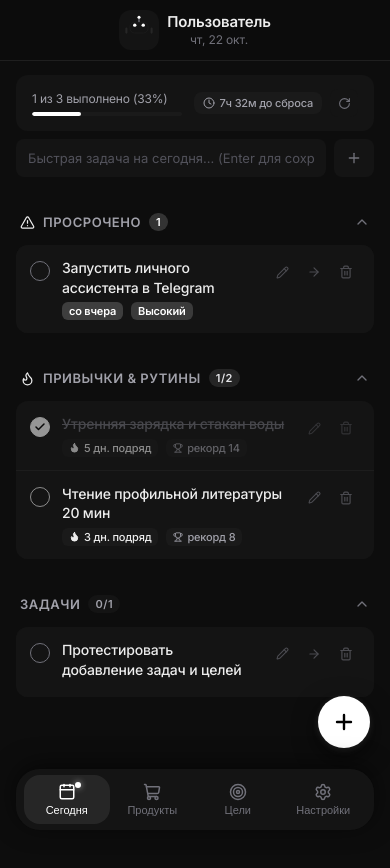
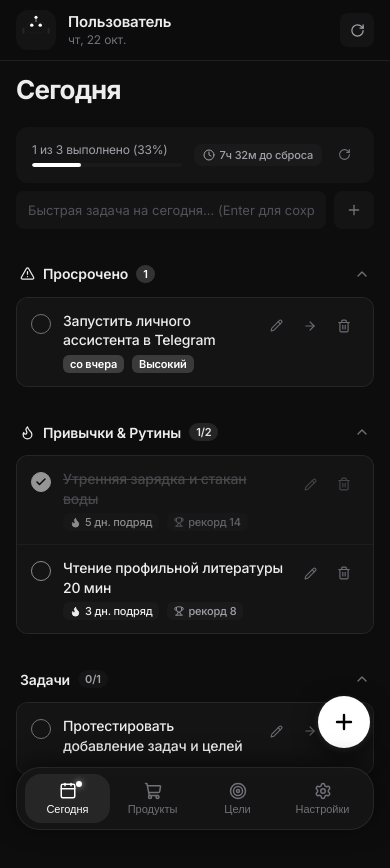
Before and after one commit to Artstrel/TaskerBot, a React (Vite) app in the folder frontend/: page / in a window 390 px wide. Shown: the top 868 px of the page. Before the commit the page ends 844 px from the top, so only its background shows below. Built offline with nearby package versions, Linux system fonts and the light colour scheme; no server answers.

Commit message:
fix(ui): restore list/dock borders, align groceries layout, add iOS large titles and improve header responsiveness

```diff
--- a/frontend/src/App.jsx
+++ b/frontend/src/App.jsx
@@ -372,7 +372,7 @@ export default function App() {
               </div>
             </div>
 
-            <div className="header-actions desktop-only-item">
+            <div className="header-actions">
               {isSyncing && (
                 <span className="sync-badge" title="Синхронизация с сервером...">
                   <span className="sync-dot" />
--- a/frontend/src/components/GoalsTab.jsx
+++ b/frontend/src/components/GoalsTab.jsx
@@ -370,10 +370,11 @@ export default function GoalsTab({
 
   return (
     <div className="linear-section" style={{ paddingBottom: '30px' }}>
+      <h1 className="mobile-large-title mobile-only-item" style={{ margin: '0 0 10px 0' }}>Проекты & Цели</h1>
       {/* Header bar */}
       <div style={{ display: 'flex', alignItems: 'center', justifyContent: 'space-between', marginBottom: '14px' }}>
         <div>
-          <h2 style={{ fontSize: '18px', fontWeight: 600, color: 'var(--text-primary)' }}>
+          <h2 className="desktop-only-item" style={{ fontSize: '18px', fontWeight: 600, color: 'var(--text-primary)' }}>
             Проекты & Цели
           </h2>
           <div style={{ fontSize: '12px', color: 'var(--text-tertiary)', marginTop: '2px' }}>
--- a/frontend/src/components/GroceriesTab.jsx
+++ b/frontend/src/components/GroceriesTab.jsx
@@ -423,7 +423,9 @@ export default function GroceriesTab({
   };
 
   return (
-    <div className="tab-scroll-container">
+    <div className="tab-scroll-container groceries-tab-container">
+      <h1 className="mobile-large-title mobile-only-item">Список продуктов</h1>
+
       {/* Progress & Actions Header Card */}
       <div className="day-status-card">
         <div className="day-progress-bar-wrap">
@@ -480,7 +482,7 @@ export default function GroceriesTab({
       </div>
 
       {/* Top Quick Add Bar with Direct Voice Button */}
-      <div style={{ margin: '0 16px 14px 16px' }}>
+      <div className="groceries-quick-add-wrap">
         <form onSubmit={handleQuickSubmit} style={{ display: 'flex', gap: '8px', alignItems: 'center' }}>
           <input
             type="text"
@@ -655,20 +657,20 @@ export default function GroceriesTab({
                 )}
 
                 {/* Right Actions */}
-                <div className="task-actions-row" style={{ marginTop: '2px' }}>
+                <div className="item-action-btns">
                   <button
-                    className="icon-action-btn"
+                    className="item-mini-btn"
                     onClick={() => handleStartEdit(item)}
-                    title="Редактировать продукт"
+                    title="Редактировать"
                   >
                     <Pencil size={13} />
                   </button>
                   <button
-                    className="icon-action-btn delete-btn"
+                    className="item-mini-btn btn-danger"
                     onClick={() => handleDelete(item.id)}
-                    title="Удалить из списка"
+                    title="Удалить"
                   >
-                    <Trash2 size={13} />
+                    <Trash2 size={14} />
                   </button>
                 </div>
               </div>
@@ -731,13 +733,13 @@ export default function GroceriesTab({
                     </div>
                   </div>
 
-                  <div className="task-actions-row" style={{ marginTop: '2px' }}>
+                  <div className="item-action-btns">
                     <button
-                      className="icon-action-btn delete-btn"
+                      className="item-mini-btn btn-danger"
                       onClick={() => handleDelete(item.id)}
                       title="Удалить"
                     >
-                      <Trash2 size={13} />
+                      <Trash2 size={14} />
                     </button>
                   </div>
                 </div>
--- a/frontend/src/components/SettingsTab.jsx
+++ b/frontend/src/components/SettingsTab.jsx
@@ -126,10 +126,11 @@ export default function SettingsTab({ onRefresh, onForceRefresh, isSyncing }) {
 
   return (
     <div className="linear-section" style={{ paddingBottom: '30px' }}>
+      <h1 className="mobile-large-title mobile-only-item" style={{ margin: '0 0 10px 0' }}>Параметры</h1>
       {/* Header */}
       <div style={{ display: 'flex', alignItems: 'center', justifyContent: 'space-between', marginBottom: '14px' }}>
         <div>
-          <h2 style={{ fontSize: '18px', fontWeight: 600, color: 'var(--text-primary)' }}>
+          <h2 className="desktop-only-item" style={{ fontSize: '18px', fontWeight: 600, color: 'var(--text-primary)' }}>
             Параметры
           </h2>
           <div style={{ fontSize: '12px', color: 'var(--text-tertiary)', marginTop: '2px' }}>
--- a/frontend/src/components/TodayTab.jsx
+++ b/frontend/src/components/TodayTab.jsx
@@ -979,6 +979,7 @@ export default function TodayTab({
 
   return (
     <div className="today-tab-container">
+      <h1 className="mobile-large-title mobile-only-item">Сегодня</h1>
       <div className="today-desktop-grid">
         {/* LEFT COLUMN: Status & Habits */}
         <div className="today-col-left">
--- a/frontend/src/index.css
+++ b/frontend/src/index.css
@@ -185,8 +185,33 @@ h1, h2, h3, h4, .brand-font {
 }
 
 body.is-tg-fullscreen .app-header {
-  padding-left: max(calc(18px + var(--safe-left)), 92px);
-  padding-right: max(calc(18px + var(--safe-right)), 92px);
+  padding-left: max(calc(18px + var(--safe-left)), 92px) !important;
+  padding-right: max(calc(18px + var(--safe-right)), 92px) !important;
+  justify-content: center !important;
+  text-align: center;
+}
+
+body.is-tg-fullscreen .header-companion-group {
+  justify-content: center;
+  margin: 0 auto;
+  gap: 8px;
+}
+
+body.is-tg-fullscreen .header-titles {
+  align-items: center;
+  text-align: center;
+}
+
+body.is-tg-fullscreen .header-title-main {
+  justify-content: center;
+}
+
+body.is-tg-fullscreen .header-subtitle {
+  text-align: center;
+}
+
+body.is-tg-fullscreen .header-actions {
+  display: none !important;
 }
 
 .header-companion-group {
@@ -285,6 +310,23 @@ body.is-tg-fullscreen .app-header {
 
 .canvas-sync-btn:active {
   transform: scale(0.94);
+}
+
+/* Mobile Large Title (iOS Style) */
+.mobile-large-title {
+  font-family: 'Outfit', 'Inter', sans-serif;
+  font-size: 26px;
+  font-weight: 700;
+  letter-spacing: -0.03em;
+  color: var(--text-primary);
+  margin: 14px 16px 8px 16px;
+  line-height: 1.15;
+}
+
+@media (min-width: 768px) {
+  .mobile-large-title {
+    display: none !important;
+  }
 }
 
 /* Floating Action Button (FAB) */
@@ -338,7 +380,7 @@ body.is-tg-fullscreen .app-header {
   background: rgba(22, 22, 22, 0.94);
   backdrop-filter: blur(20px);
   -webkit-backdrop-filter: blur(20px);
-  border: none;
+  border: 1px solid var(--border-subtle);
   border-radius: 24px;
   box-shadow: var(--shadow-dock);
   padding: 6px 8px;
@@ -423,11 +465,10 @@ body.is-tg-fullscreen .app-header {
 }
 
 .linear-section-title {
-  font-size: 13px;
+  font-size: 14px;
   font-weight: 600;
-  text-transform: uppercase;
-  letter-spacing: 0.04em;
-  color: var(--text-secondary);
+  letter-spacing: -0.01em;
+  color: var(--text-primary);
   display: flex;
   align-items: center;
   gap: 8px;
@@ -455,7 +496,7 @@ body.is-tg-fullscreen .app-header {
 
 .linear-list {
   background: var(--bg-surface);
-  border: none;
+  border: 1px solid var(--border-subtle);
   border-radius: var(--radius-md);
   overflow: hidden;
   margin-top: 6px;
@@ -587,7 +628,7 @@ body.is-tg-fullscreen .app-header {
   display: flex;
   align-items: center;
   gap: 4px;
-  opacity: 0.6;
+  opacity: 0.7;
   transition: opacity 0.15s;
 }
 
@@ -595,12 +636,18 @@ body.is-tg-fullscreen .app-header {
   opacity: 1;
 }
 
+@media (max-width: 767px) {
+  .item-action-btns {
+    opacity: 0.95;
+  }
+}
+
 .item-mini-btn {
   background: transparent;
   border: none;
   color: var(--text-tertiary);
-  width: 28px;
-  height: 28px;
+  width: 30px;
+  height: 30px;
   border-radius: 6px;
   display: flex;
   align-items: center;
@@ -1440,24 +1487,11 @@ body.is-tg-fullscreen .app-header {
     max-width: 560px;
   }
   .app-header {
-    justify-content: center !important;
-    text-align: center;
-    padding: calc(10px + var(--safe-top)) 92px 10px 92px !important;
-  }
-  .header-companion-group {
-    justify-content: center;
-    margin: 0 auto;
-    gap: 8px;
-  }
-  .header-titles {
-    align-items: center;
-    text-align: center;
-  }
-  .header-title-main {
-    justify-content: center;
-  }
-  .header-subtitle {
-    text-align: center;
+    padding: calc(10px + var(--safe-top)) 16px 10px 16px;
+    justify-content: space-between;
+  }
+  .groceries-tab-container .groceries-quick-add-wrap {
+    margin: 0 16px 14px 16px;
   }
 }
 
@@ -1784,6 +1818,14 @@ body.is-tg-fullscreen .app-header {
   }
 
   /* GroceriesTab 2-Column Grid on Desktop */
+  .groceries-tab-container .day-status-card {
+    margin: 0 0 16px 0;
+  }
+
+  .groceries-tab-container .groceries-quick-add-wrap {
+    margin: 0 0 20px 0;
+  }
+
   .groceries-desktop-grid {
     display: grid;
     grid-template-columns: 1fr 1fr;
```
